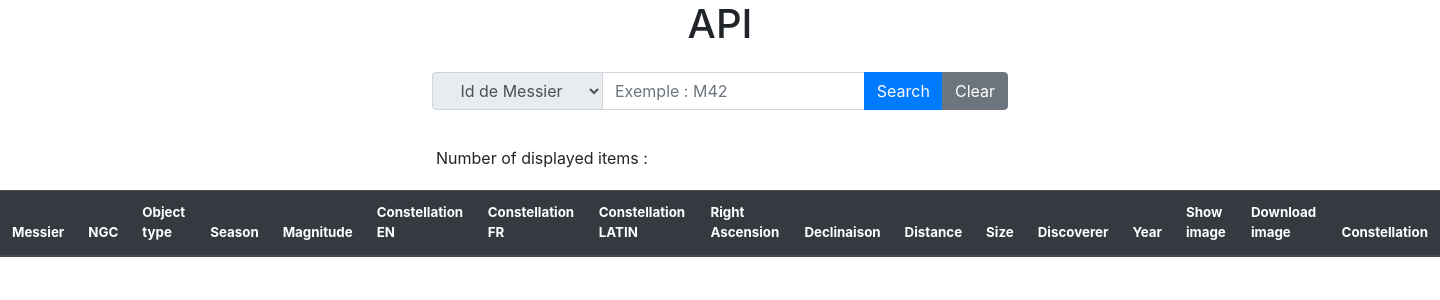
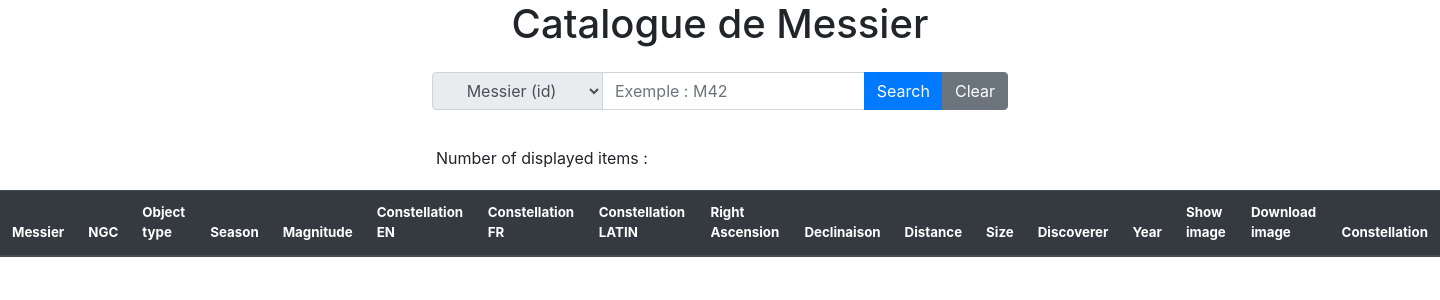
Before and after one commit to oceanecharlery/galaxies_catalog, a Python web app: template templates/index.html in a window 1440 px wide. Shown: the top 300 px of the page. Run offline with Jinja, Linux system fonts and the light colour scheme; the template is opened without the code that fills it, so the values that code supplies are empty; some libraries are stand-ins or nearby versions.

Commit message:
request by declinaison works

```diff
--- a/templates/index.html
+++ b/templates/index.html
@@ -13,10 +13,10 @@
 				font-size: 8pt !important;
 			}
 		</style>
-		<title>API</title>
+		<title>Catalogue de Messier - API</title>
 	</head>
 	<body>
-		<h1 class="text-center">API</h1>
+		<h1 class="text-center">Catalogue de Messier</h1>
 
 		<form>
 			<div class="mx-auto" style="width: 38rem;">
@@ -24,10 +24,10 @@
 					<div class="input-group-prepend">
 						<select class="input-group-text" id="select_type">
 							<option value="messier" selected>
-								Id de Messier
+								Messier (id)
 							</option>
 							<option value="ngc">
-								Id ngc
+								NGC (id)
 							</option>
 							<option value="dist">
 								Distance
@@ -43,6 +43,9 @@
 							</option>
 							<option value="disco">
 								Discoverer
+							</option>
+							<option value="declinaison">
+								Declinaison
 							</option>
 							<option value="right_ascension">
 								Right Ascension
@@ -148,13 +151,15 @@
 				input_text.placeholder = "Exemple : NGC 2447"
 			} else if (selected == "right_ascension") {
 				input_text.placeholder = "Exemple : 12:25:24.11"
+			} else if (selected == "declinaison") {
+				input_text.placeholder = "Exemple : +41:16:08.6"
 			}
 		}
 
 		let updateSelection = () => {
 			let selected = select_type.options[select_type.selectedIndex].value
 
-			if (selected == "messier" || selected == "ngc" || selected == "right_ascension" || selected == "constellation_en") {
+			if (selected == "messier" || selected == "ngc" || selected == "right_ascension" || selected == "constellation_en" || selected == "declinaison") {
 				document.querySelector("#input_min").style.display = "none"
 				document.querySelector("#input_max").style.display = "none"
 				document.querySelector("#input_text").style.display = "block"
@@ -341,6 +346,17 @@
 					}
 					table.innerHTML = str
 				})
+			} else if (selected == "declinaison") {
+				axios.get("/galaxies/declinaison/" + input_text.value).then(res => {
+					data = res.data.data
+					console.log(data)
+					document.querySelector("#nbItems").innerHTML=data.length
+					let str = ""
+					for (let i = 0; i < data.length; i++) {
+						str += "<tr id='row" + i + "'>" + "<td>" + data[i].messier + "</td>" + "<td>" + data[i].ngc + "</td>" + "<td>" + data[i].object_type + "</td>" + "<td>" + data[i].season + "</td>" + "<td>" + data[i].magnitude + "</td>" + "<td>" + data[i].constellation_en + "</td>" + "<td>" + data[i].constellation_fr + "</td>" + "<td>" + data[i].constellation_latin + "</td>" + "<td>" + data[i].right_ascension + "</td>" + "<td>" + data[i].declinaison + "</td>" + "<td>" + data[i].distance + "</td>" + "<td>" + data[i].size + "</td>" + "<td>" + data[i].discoverer + "</td>" + "<td>" + data[i].year + "</td>" + '<td><a target="_blank" href="' + data[i].image_url_1 + '">Img</a></td>' + '<td><a target="_blank" href="' + data[i].image_url_2 + '">Download</a></td>' + "<td>" + data[i].constellation + "</td>" + "</tr>"
+					}
+					table.innerHTML = str
+				})
 			}
 		}
 
```
Also changed, not shown: initialization/__init__.py (+10 -0 lines), main.py (+14 -0 lines), readme.md.
